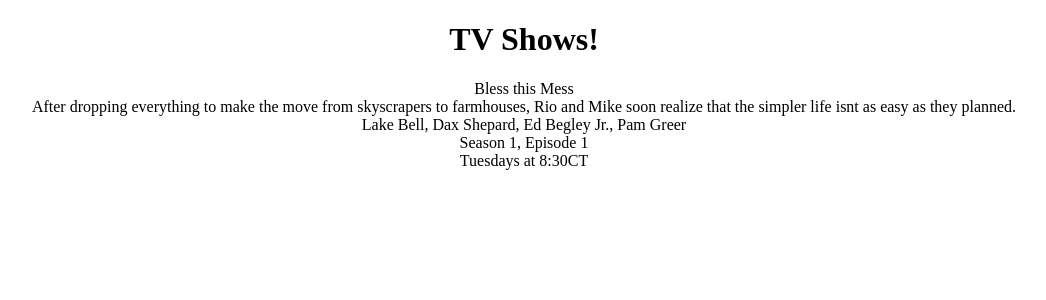
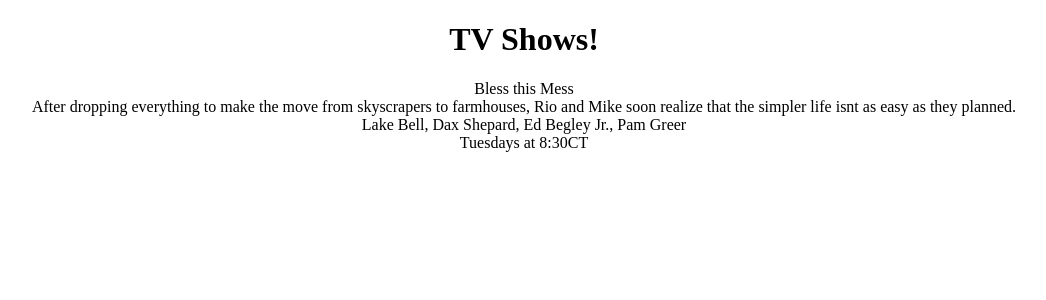
Before and after one commit to rachelsalazar/my-tv-show-app, an Angular app: page / in a window 1280 px wide. Shown: the top 300 px of the page, without its empty margins (116-1162 px from the left). Built offline with nearby package versions, Linux system fonts and the light colour scheme.

Commit message:
updating info to be displayed from api

```diff
--- a/src/app/itv-show.ts
+++ b/src/app/itv-show.ts
@@ -1,7 +1,6 @@
 export interface ITvShow {
     name: string
     description: string
-    seasonEpisode: string
     cast: string
     image: string
     schedule: string
--- a/src/app/tv-show/tv-show.component.html
+++ b/src/app/tv-show/tv-show.component.html
@@ -10,9 +10,6 @@
       <span>{{show.cast}}</span>
     </div>
     <div>
-      <span>{{show.seasonEpisode}}</span>
-    </div>
-    <div>
       {{show.schedule}}
     </div>
   </div>
--- a/src/app/tv-show/tv-show.component.ts
+++ b/src/app/tv-show/tv-show.component.ts
@@ -13,7 +13,6 @@
       name: 'Bless this Mess',
       image: '',
       description: 'After dropping everything to make the move from skyscrapers to farmhouses, Rio and Mike soon realize that the simpler life isnt as easy as they planned.',
-      seasonEpisode: 'Season 1, Episode 1',
       cast: 'Lake Bell, Dax Shepard, Ed Begley Jr., Pam Greer',
       schedule: 'Tuesdays at 8:30CT'
     }
```
Also changed, not shown: src/app/app.module.ts (+5 -2 lines), src/app/tv-show/tv-show.service.ts (+8 -1 lines).
